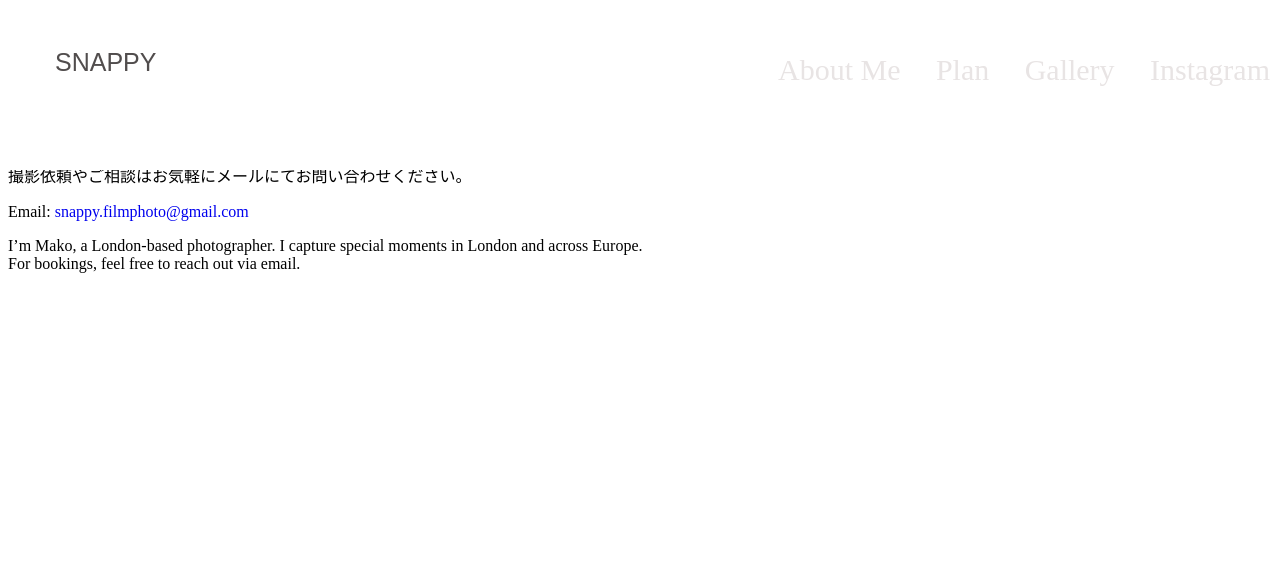
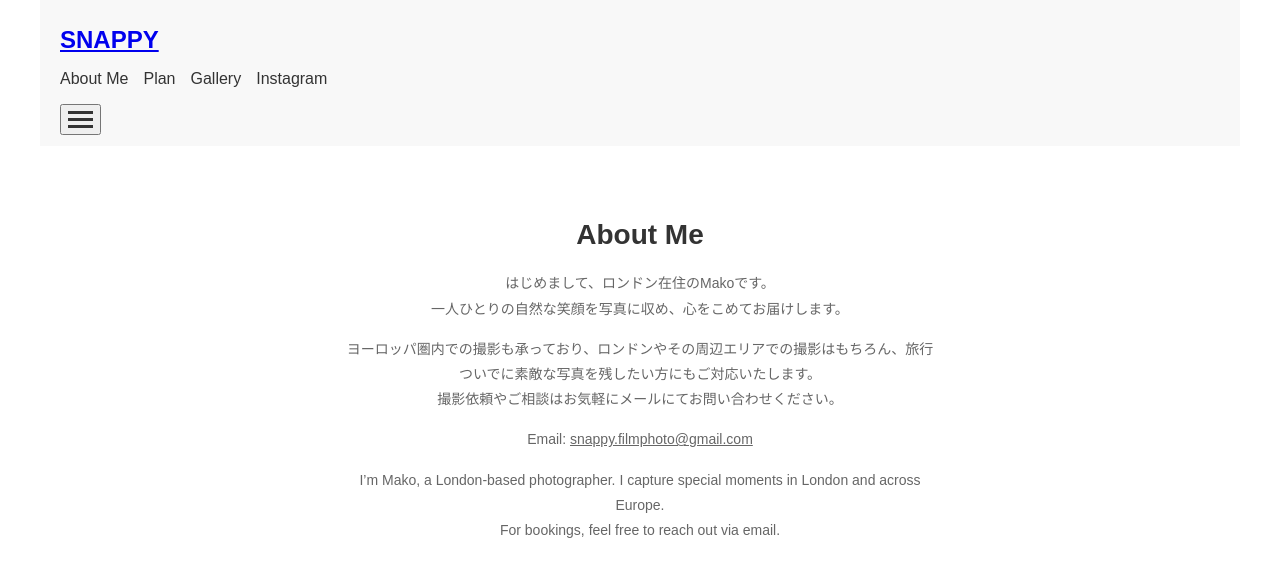
Before and after one commit to snappy-londonphoto/snappy, a plain HTML site: page about.html in a window 1280 px wide. Drawn offline with nearby package versions, Linux system fonts and the light colour scheme.

Commit message:
Update style.css

```diff
--- a/style.css
+++ b/style.css
@@ -1,227 +1,75 @@
-/* 調整用スタイル */
-
-a {
-  text-decoration: none;
+/* 基本スタイル */
+body {
+  margin: 0;
+  font-family: Arial, sans-serif;
 }
 
-ul,
-li {
-  list-style: none;
+.container {
+  width: 100%;
+  max-width: 1200px;
+  margin: 0 auto;
 }
 
-
-main {
-  background-color: rgb(255, 255, 255);
-  display: flex;
+.header {
+  background-color: #f8f8f8;
+  padding: 10px 20px;
 }
 
-.body-img {
-  display: grid;
-  grid-template-columns: repeat(2, 1fr);
-  grid-column-gap: 50px; /* 1列目と2列目の間のスペースを増やす */
-  grid-row-gap: 50px; /* 行間のスペース */
-  margin-top: 120px;/*画像全体を上下に位置調整*/
-  padding: 20px;/*画像全体が中央による*/
+.header__title {
+  font-size: 24px;
+  font-weight: bold;
+  color: #333;
 }
 
-.body-img a {
-  display: flex;
-  align-items: center; /* 上下中央揃え */
-  justify-content: center; /* 左右中央揃え */
+.header__nav {
+  margin-top: 10px;
 }
 
-.body-img img {
-  max-width: 100%;
-  max-height: 100%;
-  object-fit: contain;
+.nav__items {
+  list-style: none;
+  padding: 0;
+  display: flex;
+  gap: 15px;
 }
 
-/* ヘッダー */
-.header {
-  background-color:rgb(255, 255, 255);
-  margin-top: -30px; /* header全体の高さ調整 */
-  width: 100%;/* 変えない */
-  height: 200px;/* ヘッダーmenuの帯幅調整 */
-  position: fixed;
-  top: 0;
-  left: 0;
-  right: 0;
-  z-index: 999;
+.nav-items__item a {
+  text-decoration: none;
+  color: #333;
 }
 
-.header__inner {
-  padding: 0px 10px 0px 40px;
-  display: flex;
-  align-items: center;
-  justify-content: space-between;
-  height: inherit;
-  position: relative;
+.hamburger span {
+  display: block;
+  width: 25px;
+  height: 3px;
+  background-color: #333;
+  margin: 4px 0;
 }
 
-
-/* ヘッダーのロゴ部分 */
-.header__title {
-  padding-top:100px;/* Photolifeの高さ調整 */
-  padding-bottom: 120px;/* Photolifeの下幅調整 */
-  padding-left: 15px;
+/* About Me スタイル */
+.main-content {
+  text-align: center;
+  padding: 50px 20px;
 }
 
-.header-title a {
-  color: rgb(81, 77, 77);
-  text-decoration: none;
-  font-family: 'Montserrat', sans-serif; /* Montserratフォントを適用 */
-  font-weight: 300; /* フォントのウェイトを調整（300は細めのウェイト） */
-  font-size: 25px;
-  }
-
-
-@media screen and (min-width: 1200px) {
-  .header__title {
-    width: 120px;
-  }
+#about-me {
+  max-width: 600px;
+  margin: 0 auto;
 }
 
-.header__title img {
-  display: block;
-  width: 100%;
-  height: 100%;
+.about-me-title {
+  font-size: 28px;
+  margin-bottom: 20px;
+  color: #333;
 }
 
-/* ヘッダーのナビ部分 */
-
-.header__nav {/* ハンバーガーメニューの設定 */
-  position: absolute;
-  right: 0;
-  left: 0;
-  top: 0;
-  width: 100%;
-  height: 100vh;
-  transform: translateX(100%);
-  background-color:rgb(137, 132, 132);/* ハンバーガーメニューの内側色 */
-  transition: ease .4s;
+.about-me-text {
+  font-size: 14px;
+  color: #666;
+  line-height: 1.8;
+  margin-bottom: 15px;
 }
 
-
-@media screen and (min-width: 1200px) {
-  .header__nav {
-    position: static;
-    transform: initial;
-    background-color: inherit;
-    height: inherit;
-    display: flex;
-    justify-content: end;
-    width: 40%;/* PC版submenuの幅設定 */
-  }
+.about-me-text a {
+  color: #666;
+  text-decoration: underline;
 }
-
-@media screen and (min-width: 1200px) {
-  .nav__items {
-    width: 100%;
-    display: flex;
-    align-items: center;
-    height: initial;
-    justify-content: space-between;
-  }
-}
-
-.nav-items {
-  position: absolute;
-  top: 50%;
-  left: 50%;
-  transform: translate(-50%, -50%);
-  padding: 0;
-}
-
-@media screen and (min-width: 1200px) {
-  .nav-items {
-    position: inherit;
-    top: 0;
-    left: 0;
-    transform: translate(0, 0);
-
-  }
-}
-
-/* ナビ内のフォント調整 */
-.nav-items__item a {
-  color: rgb(232, 228, 228);
-  width: 100%;
-  display: block;
-  text-align: center;
-  font-size: 30px;
-  margin-bottom: 24px;
-}
-
-.nav-items__item:last-child a {
-  margin-bottom: 0;
-}
-
-@media screen and (min-width: 1200px) {
-  .nav-items__item a {
-    margin-bottom: 0;
-  }
-}
-
-
-/* ハンバーガーメニュー */
-
-.header__hamburger {
-  width: 48px;
-  height: 100%;
-
-}
-
-.hamburger {
-  background-color: transparent;
-  border-color: transparent;
-  z-index: 9999;
-}
-
-@media screen and (min-width: 1200px) {
-  .hamburger {
-    display: none;
-  }
-}
-
-/* ハンバーガーメニューの線 */
-.hamburger span {
-  width: 100%;
-  height: 1px;
-  background-color: #000000da;/* ハンバーガーメニューの線色 */
-  position: relative;
-  transition: ease .4s;
-  display: block;
-}
-
-.hamburger span:nth-child(1) {
-  top: 0;
-}
-
-.hamburger span:nth-child(2) {
-  margin: 8px 0;
-}
-
-.hamburger span:nth-child(3) {
-  top: 0;
-}
-
-
-/* ハンバーガーメニュークリック後のスタイル */
-.header__nav.active {
-  transform: translateX(0);
-}
-
-.hamburger.active span:nth-child(1) {
-  top: 5px;
-  transform: rotate(45deg);
-}
-
-.hamburger.active span:nth-child(2) {
-  opacity: 0;
-
-}
-
-.hamburger.active span:nth-child(3) {
-  top: -13px;
-  transform: rotate(-45deg);
-}
```
